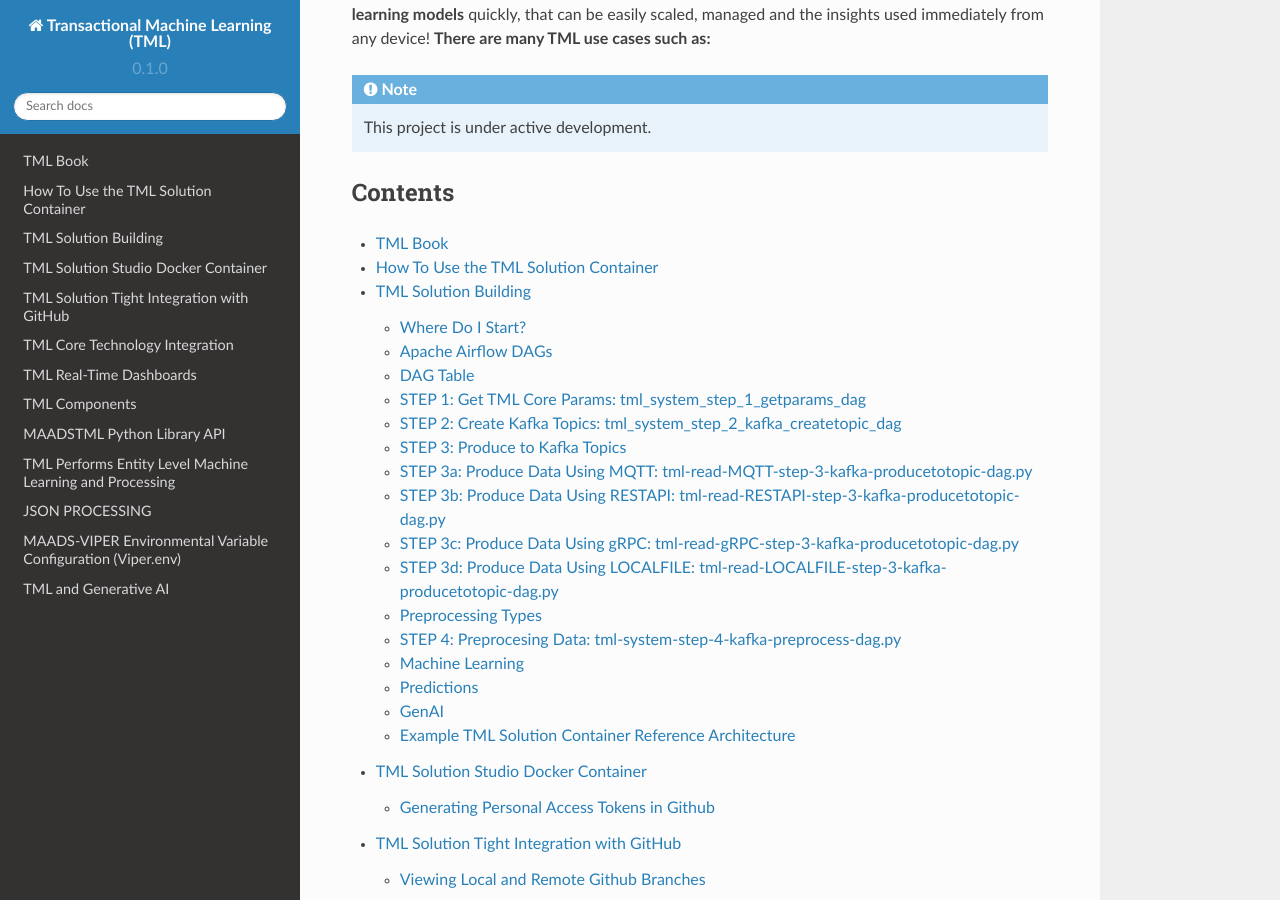
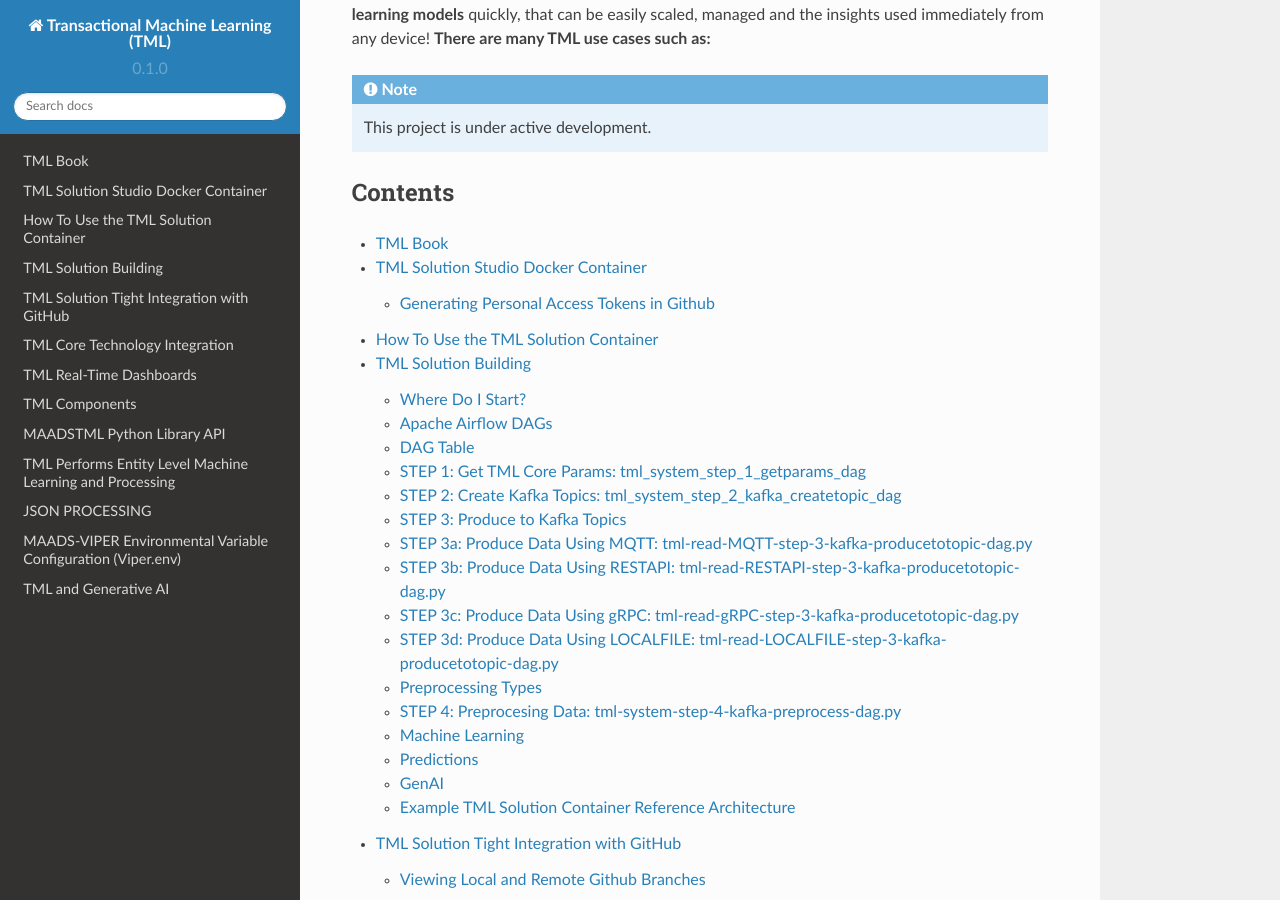
Before and after one commit to smaurice101/readthedocs, a Sphinx documentation site: the page built from docs/source/index.rst, in a window 1280 px wide and 900 px high, scrolled down 842 px. Built offline with Sphinx 7.4.7 and the Read the Docs theme 2.0.0, drawn with Linux system fonts in a browser that asks for light colours.

```diff
--- a/docs/source/index.rst
+++ b/docs/source/index.rst
@@ -28,9 +28,9 @@ Contents
 .. toctree::
 
    tmlbook
+   docker
    howtouse
    tmlbuilds
-   docker
    git
    coreintegrations
    dashboards
```
